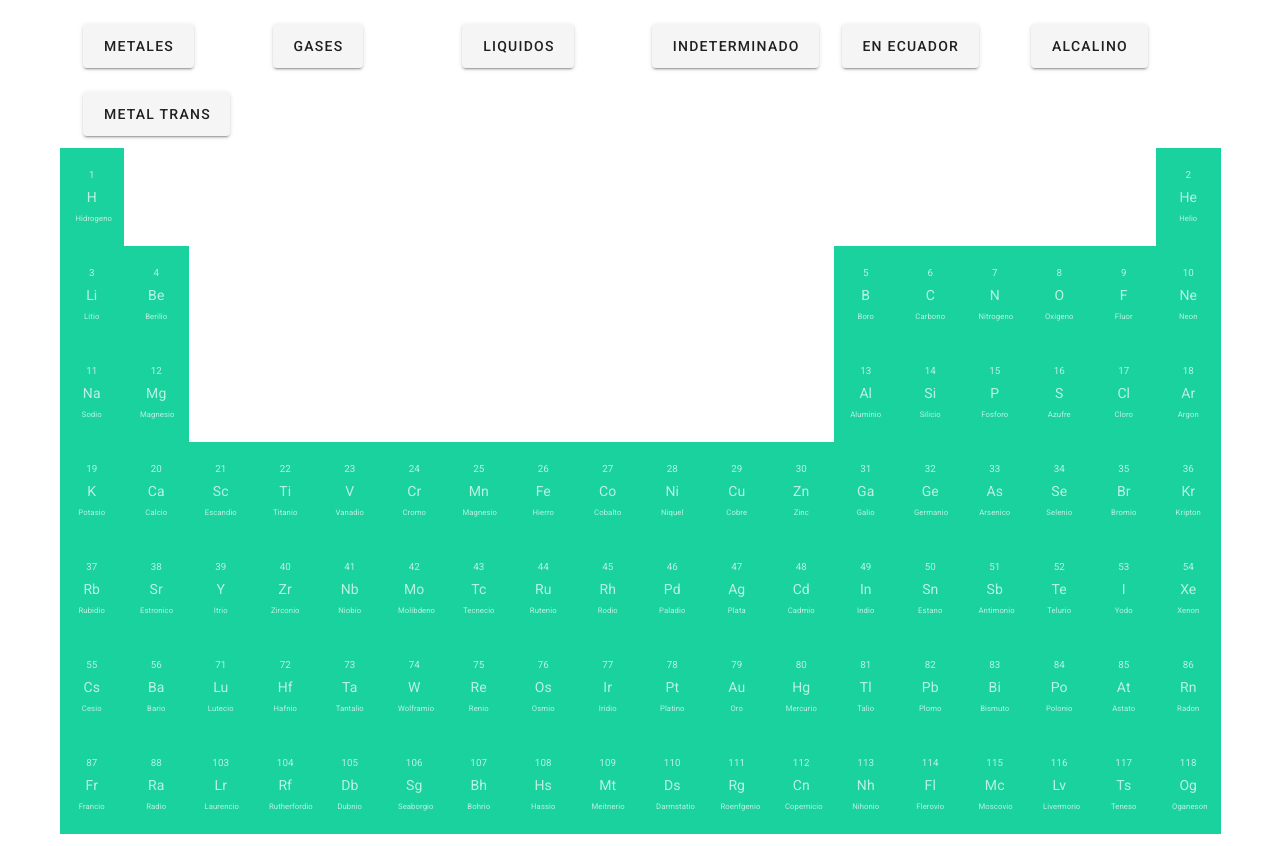
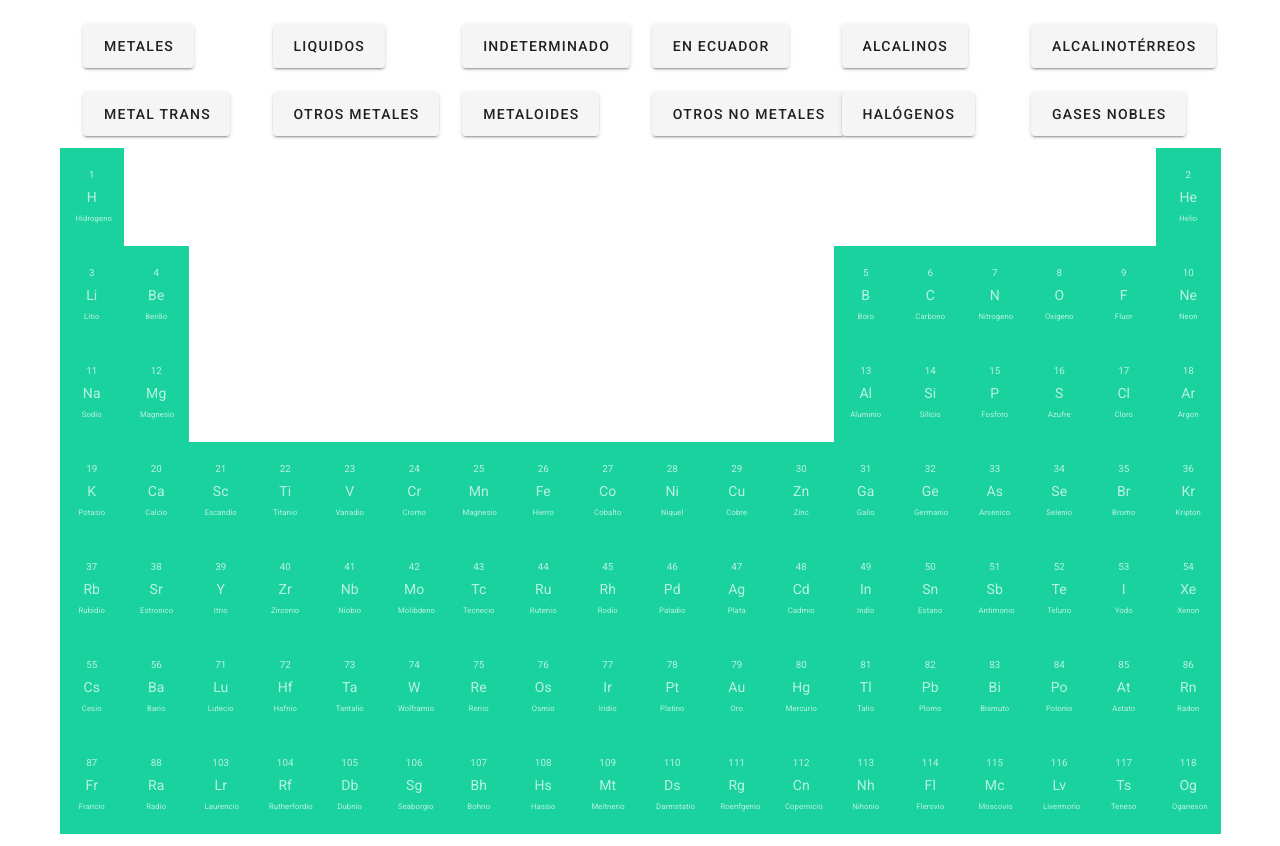
Before and after one commit to edaniel09/quimipedia, a Vue app: page / in a window 1280 px wide. Built offline with nearby package versions, Linux system fonts and the light colour scheme.

Commit message:
grupos principales completados

```diff
--- a/src/App.vue
+++ b/src/App.vue
@@ -112,7 +112,7 @@ export default {
           masa_atomica: 1.0,
           dibujar: true,
           estado: "Gaseoso",
-          tags: ["Gases"],
+          tags: ["Otros no metales"],
           color: "#19d29d"
         },
         {
@@ -169,7 +169,7 @@ export default {
           num_atomico: 2,
           masa_atomica: 4.0,
           dibujar: true,
-          tags: ["Gases"],
+          tags: ["Gases Nobles"],
           estado: "Gaseoso",
           color: "#19d29d"
         },
@@ -181,6 +181,7 @@ export default {
           num_atomico: 3,
           masa_atomica: 6.9,
           dibujar: true,
+          tags: ['Alcalinos']
         },
         {
           simbolo: "Be",
@@ -188,7 +189,7 @@ export default {
           num_atomico: 4,
           masa_atomica: 9.0,
           dibujar: true,
-          tags: ["Alcalino"]
+          tags: ["Alcalinotérreos"]
         },
         {
           dibujar: false,
@@ -226,6 +227,7 @@ export default {
           num_atomico: 5,
           masa_atomica: 10.8,
           dibujar: true,
+          tags: ["Metaloides"]
         },
         {
           simbolo: "C",
@@ -233,6 +235,7 @@ export default {
           num_atomico: 6,
           masa_atomica: 12.0,
           dibujar: true,
+          tags: ["Otros no metales"]
         },
         {
           simbolo: "N",
@@ -240,6 +243,7 @@ export default {
           num_atomico: 7,
           masa_atomica: 14.0,
           dibujar: true,
+          tags: ["Otros no metales"]
         },
         {
           simbolo: "O",
@@ -247,6 +251,7 @@ export default {
           num_atomico: 8,
           masa_atomica: 15.9,
           dibujar: true,
+          tags: ["Otros no metales"]
         },
         {
           simbolo: "F",
@@ -254,6 +259,7 @@ export default {
           num_atomico: 9,
           masa_atomica: 19.0,
           dibujar: true,
+          tags: ["Halógenos"]
         },
         {
           simbolo: "Ne",
@@ -262,7 +268,7 @@ export default {
           masa_atomica: 20.2,
           dibujar: true,
           estado: "Gaseoso",
-          tags: ["Gases"],
+          tags: ["Gases Nobles"],
           color: "#19d29d"
         },
       ],
@@ -273,6 +279,7 @@ export default {
           num_atomico: 11,
           masa_atomica: 25.0,
           dibujar: true,
+          tags: ['Alcalinos']
         },
         {
           simbolo: "Mg",
@@ -280,7 +287,7 @@ export default {
           num_atomico: 12,
           masa_atomica: 24.3,
           dibujar: true,
-          tags: ["Alcalino"]
+          tags: ["Alcalinotérreos"]
         },
         {
           dibujar: false,
@@ -318,6 +325,7 @@ export default {
           num_atomico: 13,
           masa_atomica: 27.0,
           dibujar: true,
+          tags: ["Otros metales"]
         },
         {
           simbolo: "Si",
@@ -325,6 +333,7 @@ export default {
           num_atomico: 14,
           masa_atomica: 18.1,
           dibujar: true,
+          tags: ["Metaloides"]
         },
         {
           simbolo: "P",
@@ -332,6 +341,7 @@ export default {
           num_atomico: 15,
           masa_atomica: 30.97,
           dibujar: true,
+          tags: ["Otros no metales"]
         },
         {
           simbolo: "S",
@@ -339,6 +349,7 @@ export default {
           num_atomico: 16,
           masa_atomica: 30.97,
           dibujar: true,
+          tags: ["Otros no metales"]
         },
         {
           simbolo: "Cl",
@@ -346,6 +357,7 @@ export default {
           num_atomico: 17,
           masa_atomica: 35.453,
           dibujar: true,
+          tags: ["Halógenos"]
         },
         {
           simbolo: "Ar",
@@ -354,7 +366,7 @@ export default {
           masa_atomica: 39.948,
           dibujar: true,
           estado: "Gaseoso",
-          tags: ["Gases"],
+          tags: ["Gases Nobles"],
           color: "#19d29d"
         },
       ],
@@ -365,6 +377,7 @@ export default {
           num_atomico: 19,
           masa_atomica: 39.0983,
           dibujar: true,
+          tags: ['Alcalinos']
         },
         {
           simbolo: "Ca",
@@ -372,7 +385,7 @@ export default {
           num_atomico: 20,
           masa_atomica: 40.078,
           dibujar: true,
-          tags: ["Alcalino"],
+          tags: ["Alcalinotérreos", "En Ecuador"],
           src: "./assets/Ca.jpg",
         },
         {
@@ -421,7 +434,7 @@ export default {
           num_atomico: 26,
           masa_atomica: 55.845,
           dibujar: true,
-          tags: ['Metal Trans'],
+          tags: ['Metal Trans', 'En Ecuador'],
           src: "./assets/Fe.jpg",
         },
         {
@@ -446,7 +459,7 @@ export default {
           num_atomico: 29,
           masa_atomica: 63.546,
           dibujar: true,
-          tags: ['Metal Trans'],
+          tags: ['Metal Trans', 'En Ecuador'],
           src: "./assets/Cu.jpg",
         },
         {
@@ -463,6 +476,7 @@ export default {
           num_atomico: 31,
           masa_atomica: 69.723,
           dibujar: true,
+          tags: ["Otros metales"]
         },
         {
           simbolo: "Ge",
@@ -470,6 +484,7 @@ export default {
           num_atomico: 32,
           masa_atomica: 72.64,
           dibujar: true,
+          tags: ["Metaloides"]
         },
         {
           simbolo: "As",
@@ -477,6 +492,7 @@ export default {
           num_atomico: 33,
           masa_atomica: 74.9216,
           dibujar: true,
+          tags: ["Metaloides"]
         },
         {
           simbolo: "Se",
@@ -484,13 +500,15 @@ export default {
           num_atomico: 34,
           masa_atomica: 78.96,
           dibujar: true,
+          tags: ["Otros no metales"]
         },
         {
           simbolo: "Br",
-          nombre: "Bromio",
+          nombre: "Bromo",
           num_atomico: 35,
           masa_atomica: 79.904,
           dibujar: true,
+          tags: ["Halógenos"]
         },
         {
           simbolo: "Kr",
@@ -499,7 +517,7 @@ export default {
           masa_atomica: 83.798,
           dibujar: true,
           estado: "Gaseoso",
-          tags: ["Gases"],
+          tags: ["Gases Nobles"],
           color: "#19d29d"
         },
       ],
@@ -510,6 +528,7 @@ export default {
           num_atomico: 37,
           masa_atomica: 85.4678,
           dibujar: true,
+          tags: ['Alcalinos']
         },
         {
           simbolo: "Sr",
@@ -517,7 +536,7 @@ export default {
           num_atomico: 38,
           masa_atomica: 87.62,
           dibujar: true,
-          tags: ["Alcalino"]
+          tags: ["Alcalinotérreos"]
         },
         {
           simbolo: "Y",
@@ -549,7 +568,7 @@ export default {
           num_atomico: 42,
           masa_atomica: 95.96,
           dibujar: true,
-          tags: ['Metal Trans'],
+          tags: ['Metal Trans', 'En Ecuador'],
           src: "./assets/Mo.jpg",
         },
         {
@@ -590,7 +609,7 @@ export default {
           num_atomico: 47,
           masa_atomica: 107.8682,
           dibujar: true,
-          tags: ['Metal Trans'],
+          tags: ['Metal Trans', 'En Ecuador'],
           src: "./assets/Ag.jpg",
         },
         {
@@ -607,6 +626,7 @@ export default {
           num_atomico: 49,
           masa_atomica: 114.818,
           dibujar: true,
+          tags: ["Otros metales"]
         },
         {
           simbolo: "Sn",
@@ -614,6 +634,7 @@ export default {
           num_atomico: 50,
           masa_atomica: 118.71,
           dibujar: true,
+          tags: ["Otros metales"]
         },
         {
           simbolo: "Sb",
@@ -621,6 +642,7 @@ export default {
           num_atomico: 51,
           masa_atomica: 121.76,
           dibujar: true,
+          tags: ["Metaloides"]
         },
         {
           simbolo: "Te",
@@ -628,6 +650,7 @@ export default {
           num_atomico: 52,
           masa_atomica: 127.6,
           dibujar: true,
+          tags: ["Metaloides"]
         },
         {
           simbolo: "I",
@@ -635,6 +658,7 @@ export default {
           num_atomico: 53,
           masa_atomica: 126.9044,
           dibujar: true,
+          tags: ["Halógenos"]
         },
         {
           simbolo: "Xe",
@@ -643,7 +667,7 @@ export default {
           masa_atomica: 131.293,
           dibujar: true,
           estado: "Gaseoso",
-          tags: ["Gases"],
+          tags: ["Gases Nobles"],
           color: "#19d29d"
         },
       ],
@@ -654,6 +678,7 @@ export default {
           num_atomico: 55,
           masa_atomica: 132.9054,
           dibujar: true,
+          tags: ['Alcalinos']
         },
         {
           simbolo: "Ba",
@@ -661,7 +686,7 @@ export default {
           num_atomico: 56,
           masa_atomica: 137.327,
           dibujar: true,
-          tags: ["Alcalino"]
+          tags: ["Alcalinotérreos"]
         },
         {
           simbolo: "Lu",
@@ -732,7 +757,7 @@ export default {
           num_atomico: 79,
           masa_atomica: 196.9665,
           dibujar: true,
-          tags: ['Metal Trans'],
+          tags: ['Metal Trans', "En Ecuador"],
           src: "./assets/Au.jpg",
         },
         {
@@ -749,6 +774,7 @@ export default {
           num_atomico: 81,
           masa_atomica: 204.3833,
           dibujar: true,
+          tags: ["Otros metales"]
         },
         {
           simbolo: "Pb",
@@ -756,6 +782,7 @@ export default {
           num_atomico: 82,
           masa_atomica: 207.2,
           dibujar: true,
+          tags: ["Otros metales"]
         },
         {
           simbolo: "Bi",
@@ -763,6 +790,7 @@ export default {
           num_atomico: 83,
           masa_atomica: 208.9804,
           dibujar: true,
+          tags: ["Otros metales"]
         },
         {
           simbolo: "Po",
@@ -770,6 +798,7 @@ export default {
           num_atomico: 84,
           masa_atomica: 210,
           dibujar: true,
+          tags: ["Metaloides"]
         },
         {
           simbolo: "At",
@@ -777,6 +806,7 @@ export default {
           num_atomico: 85,
           masa_atomica: 210,
           dibujar: true,
+          tags: ["Halógenos"]
         },
         {
           simbolo: "Rn",
@@ -785,7 +815,7 @@ export default {
           masa_atomica: 220,
           dibujar: true,
           estado: "Gaseoso",
-          tags: ["Gases"],
+          tags: ["Gases Nobles"],
           color: "#19d29d"
         },
       ],
@@ -796,6 +826,7 @@ export default {
           num_atomico: 87,
           masa_atomica: 223,
           dibujar: true,
+          tags: ['Alcalinos']
         },
         {
           simbolo: "Ra",
@@ -803,7 +834,7 @@ export default {
           num_atomico: 88,
           masa_atomica: 226,
           dibujar: true,
-          tags: ["Alcalino"]
+          tags: ["Alcalinotérreos"]
         },
         {
           simbolo: "Lr",
@@ -890,6 +921,7 @@ export default {
           num_atomico: 113,
           masa_atomica: 284,
           dibujar: true,
+          tags: ["Otros metales"]
         },
         {
           simbolo: "Fl",
@@ -897,6 +929,7 @@ export default {
           num_atomico: 114,
           masa_atomica: 289,
           dibujar: true,
+          tags: ["Otros metales"]
         },
         {
           simbolo: "Mc",
@@ -904,6 +937,7 @@ export default {
           num_atomico: 115,
           masa_atomica: 288,
           dibujar: true,
+          tags: ["Otros metales"]
         },
         {
           simbolo: "Lv",
@@ -911,6 +945,7 @@ export default {
           num_atomico: 116,
           masa_atomica: 292,
           dibujar: true,
+          tags: ["Otros metales"]
         },
         {
           simbolo: "Ts",
@@ -918,6 +953,7 @@ export default {
           num_atomico: 117,
           masa_atomica: 294,
           dibujar: true,
+          tags: ["Halógenos"]
         },
         {
           simbolo: "Og",
@@ -926,12 +962,12 @@ export default {
           masa_atomica: 294,
           dibujar: true,
           estado: "Gaseoso",
-          tags: ["Gases"],
+          tags: ["Gases Nobles"],
           color: "#19d29d"
         },
       ],
     ],
-    groups: ["Metales", "Gases", "Liquidos", "Indeterminado", "En Ecuador", "Alcalino", "Metal Trans"],
+    groups: ["Metales", "Liquidos", "Indeterminado", "En Ecuador", "Alcalinos", "Alcalinotérreos", "Metal Trans", "Otros metales", "Metaloides", "Otros no metales", "Halógenos", "Gases Nobles"],
   }),
   methods: {
     changeSelected (category) {
@@ -941,9 +977,9 @@ export default {
           this.selectedColor = "yellow";
           this.unselectedColor = "gray";
         }
-        else if (category == "Gases"){
+        else if (category == "En Ecuador"){
           this.selectedCategory = category;
-          this.selectedColor = "purple";
+          this.selectedColor = "lime";
           this.unselectedColor = "gray";
         }
         else if (category == "Liquidos"){
@@ -956,7 +992,12 @@ export default {
           this.selectedColor = "yellow";
           this.unselectedColor = "gray";
         }
-        else if (category == "Alcalino"){
+        else if (category == "Alcalinos"){
+          this.selectedCategory = category;
+          this.selectedColor = "blue";
+          this.unselectedColor = "gray";
+        }
+        else if (category == "Alcalinotérreos"){
           this.selectedCategory = category;
           this.selectedColor = "yellow";
           this.unselectedColor = "gray";
@@ -964,6 +1005,31 @@ export default {
         else if (category == "Metal Trans"){
           this.selectedCategory = category;
           this.selectedColor = "pink";
+          this.unselectedColor = "gray";
+        }
+        else if (category == "Otros metales"){
+          this.selectedCategory = category;
+          this.selectedColor = "teal";
+          this.unselectedColor = "gray";
+        }
+        else if (category == "Metaloides"){
+          this.selectedCategory = category;
+          this.selectedColor = "red";
+          this.unselectedColor = "gray";
+        }
+        else if (category == "Otros no metales"){
+          this.selectedCategory = category;
+          this.selectedColor = "green";
+          this.unselectedColor = "gray";
+        }
+        else if (category == "Halógenos"){
+          this.selectedCategory = category;
+          this.selectedColor = "indigo";
+          this.unselectedColor = "gray";
+        }
+        else if (category == "Gases Nobles"){
+          this.selectedCategory = category;
+          this.selectedColor = "purple";
           this.unselectedColor = "gray";
         }
       }
```
Also changed, not shown: 1 other file (tests, documents, lock files or other folders).
